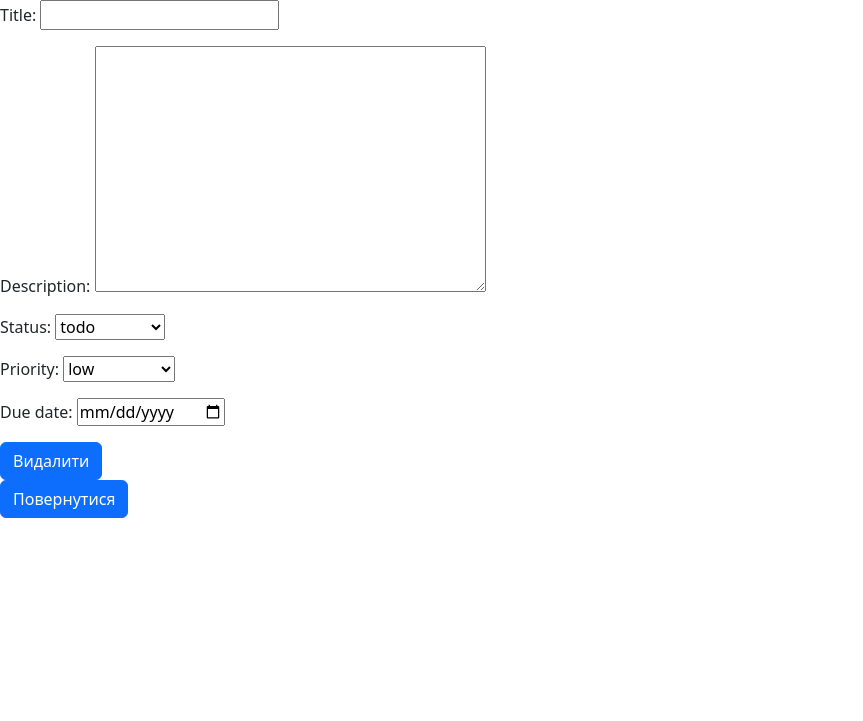
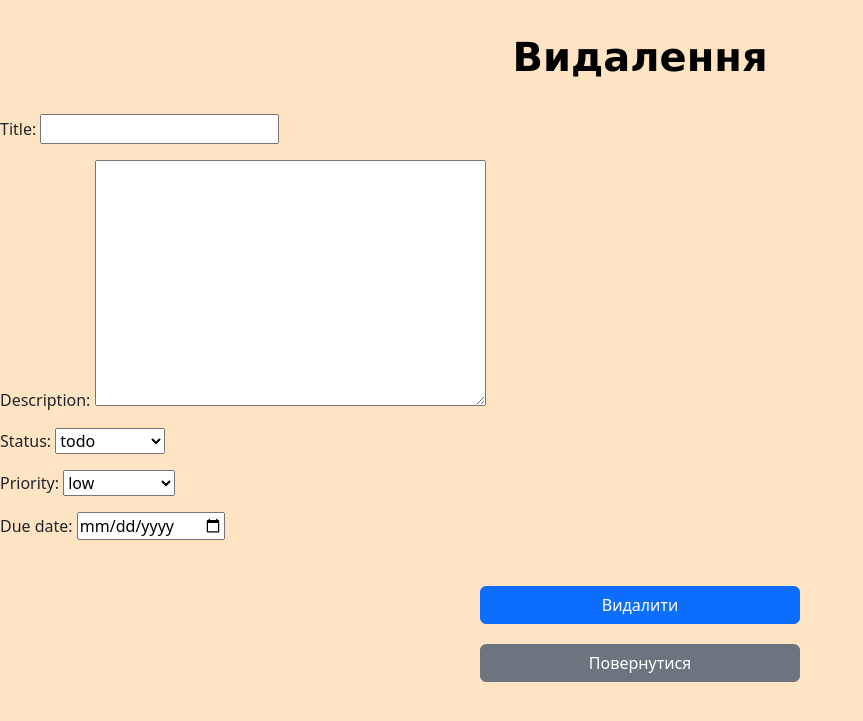
Before and after one commit to poh-3qwer/Task_tracker, a Django app: template templates/task_tracker/task_delete_confirmation.html in a window 1280 px wide. Shown: the top 721 px of the page, without its empty margins (0-863 px from the left). Run offline with Django 5.2, Linux system fonts and the light colour scheme; the template is opened without the code that fills it: values that come from a table or form of the project are taken from there, others are empty.

Commit message:
Added new css

```diff
--- a/static/css/style.css
+++ b/static/css/style.css
@@ -61,3 +61,35 @@
     font-size: 30px !important;
     color: cadetblue !important;
 }
+
+.detail_txt {
+    all: revert;
+    text-align: center;
+    font-family: Verdana, Geneva, Tahoma, sans-serif !important;
+    font-size: 30px !important;
+    color: black !important;
+}
+
+.delete_body {
+    background-color: bisque;
+}
+
+.create-form-btn {
+    margin-left: 675px;
+}
+
+.return-btn {
+    margin-top: 20px;
+}
+
+.delete-btn {
+    margin-top: 30px;
+}
+
+.delete_txt {
+    all: revert;
+    text-align: center;
+    font-family: Verdana, Geneva, Tahoma, sans-serif !important;
+    font-size: 40px !important;
+    color: black !important;
+}
--- a/templates/task_tracker/task_delete_confirmation.html
+++ b/templates/task_tracker/task_delete_confirmation.html
@@ -8,13 +8,16 @@
     <link rel="stylesheet" href="{% static 'css/style.css' %}">
     <title>Видалення завдання</title>
 </head>
-<body>
+<body class="delete_body">
+    <h1 class="delete_txt">Видалення</h1>
     <form method="post">
         {% csrf_token %}
         {{ form.as_p }}
-        <button type="submit" class="btn btn-primary">Видалити</button>
+        <div class="d-grid gap-0 col-3 mx-auto">
+            <button type="submit" class="btn btn-primary delete-btn">Видалити</button>
+            <a class="btn btn-secondary return-btn" href="{% url 'task-list' %}" role="button">Повернутися</a>
+        </div>
     </form>
-    <a class="btn btn-primary" href="{% url 'task-list' %}" role="button">Повернутися</a>
     <script src="https://cdn.jsdelivr.net/npm/bootstrap@5.3.8/dist/js/bootstrap.bundle.min.js" integrity="sha384-FKyoEForCGlyvwx9Hj09JcYn3nv7wiPVlz7YYwJrWVcXK/BmnVDxM+D2scQbITxI" crossorigin="anonymous"></script>
     <script src="https://cdn.jsdelivr.net/npm/@popperjs/core@2.11.8/dist/umd/popper.min.js" integrity="sha384-I7E8VVD/ismYTF4hNIPjVp/Zjvgyol6VFvRkX/vR+Vc4jQkC+hVqc2pM8ODewa9r" crossorigin="anonymous"></script>
     <script src="https://cdn.jsdelivr.net/npm/bootstrap@5.3.8/dist/js/bootstrap.min.js" integrity="sha384-G/EV+4j2dNv+tEPo3++6LCgdCROaejBqfUeNjuKAiuXbjrxilcCdDz6ZAVfHWe1Y" crossorigin="anonymous"></script>
--- a/templates/task_tracker/task_detail.html
+++ b/templates/task_tracker/task_detail.html
@@ -10,6 +10,7 @@
 </head>
 <body class="detail_body">
     <div class="task_detail">
+        <h1 class="detail_txt">Детальний огляд</h1>
         <h2>{{ task.title }}</h2>
         <p>{{ task.status }}</p>
         <p>{{ task.priority }}</p>
--- a/templates/task_tracker/task_list.html
+++ b/templates/task_tracker/task_list.html
@@ -17,7 +17,7 @@
         <p> {{ task.status }} </p>
     </div>
     {% endfor %}
-    <a class="btn btn-primary" href="{% url 'task-create' %}" role="button">Створити завдання</a>
+    <a class="btn btn-primary create-form-btn" href="{% url 'task-create' %}" role="button">Створити завдання</a>
     <script src="https://cdn.jsdelivr.net/npm/bootstrap@5.3.8/dist/js/bootstrap.bundle.min.js" integrity="sha384-FKyoEForCGlyvwx9Hj09JcYn3nv7wiPVlz7YYwJrWVcXK/BmnVDxM+D2scQbITxI" crossorigin="anonymous"></script>
     <script src="https://cdn.jsdelivr.net/npm/@popperjs/core@2.11.8/dist/umd/popper.min.js" integrity="sha384-I7E8VVD/ismYTF4hNIPjVp/Zjvgyol6VFvRkX/vR+Vc4jQkC+hVqc2pM8ODewa9r" crossorigin="anonymous"></script>
     <script src="https://cdn.jsdelivr.net/npm/bootstrap@5.3.8/dist/js/bootstrap.min.js" integrity="sha384-G/EV+4j2dNv+tEPo3++6LCgdCROaejBqfUeNjuKAiuXbjrxilcCdDz6ZAVfHWe1Y" crossorigin="anonymous"></script>
```
